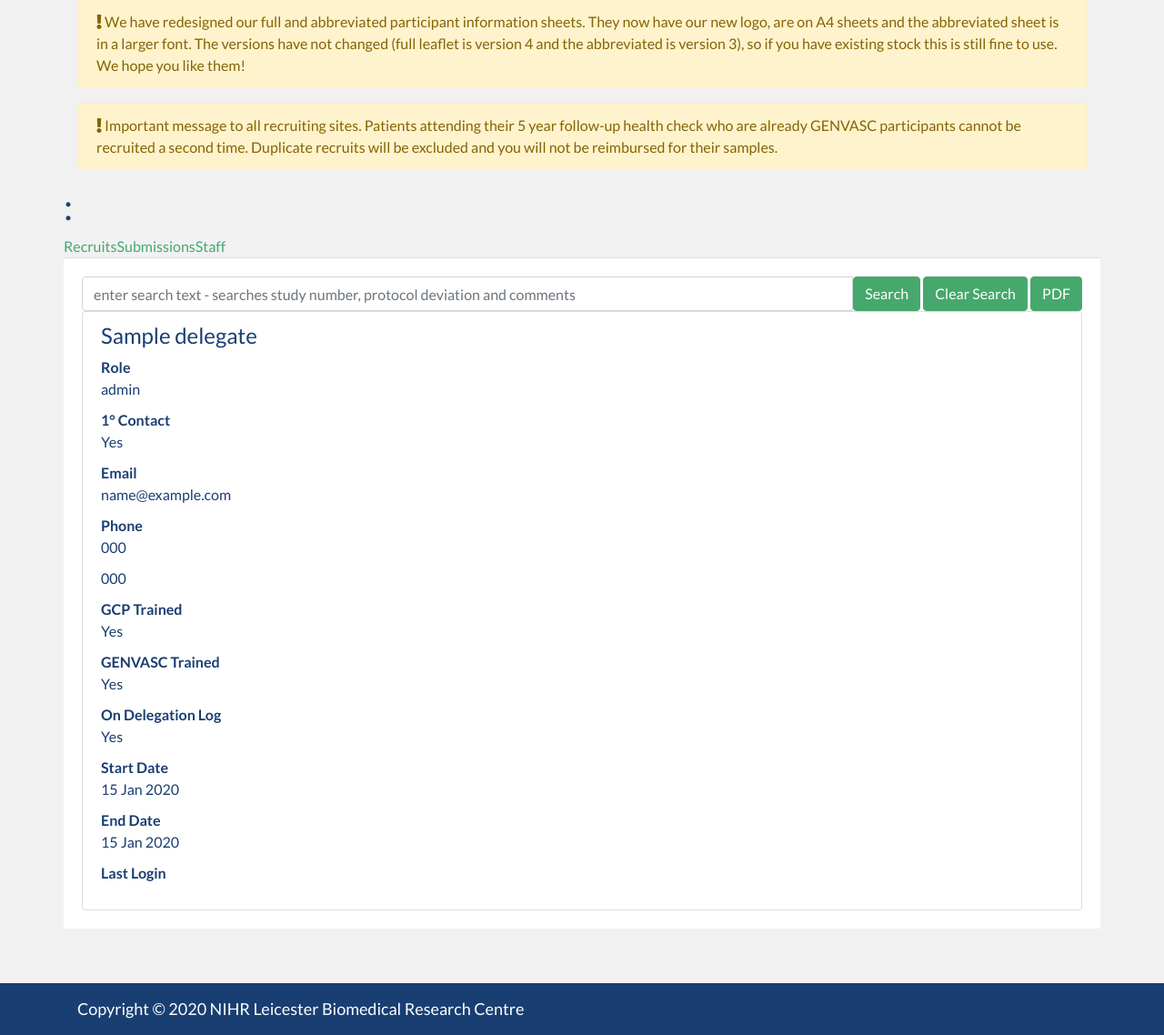
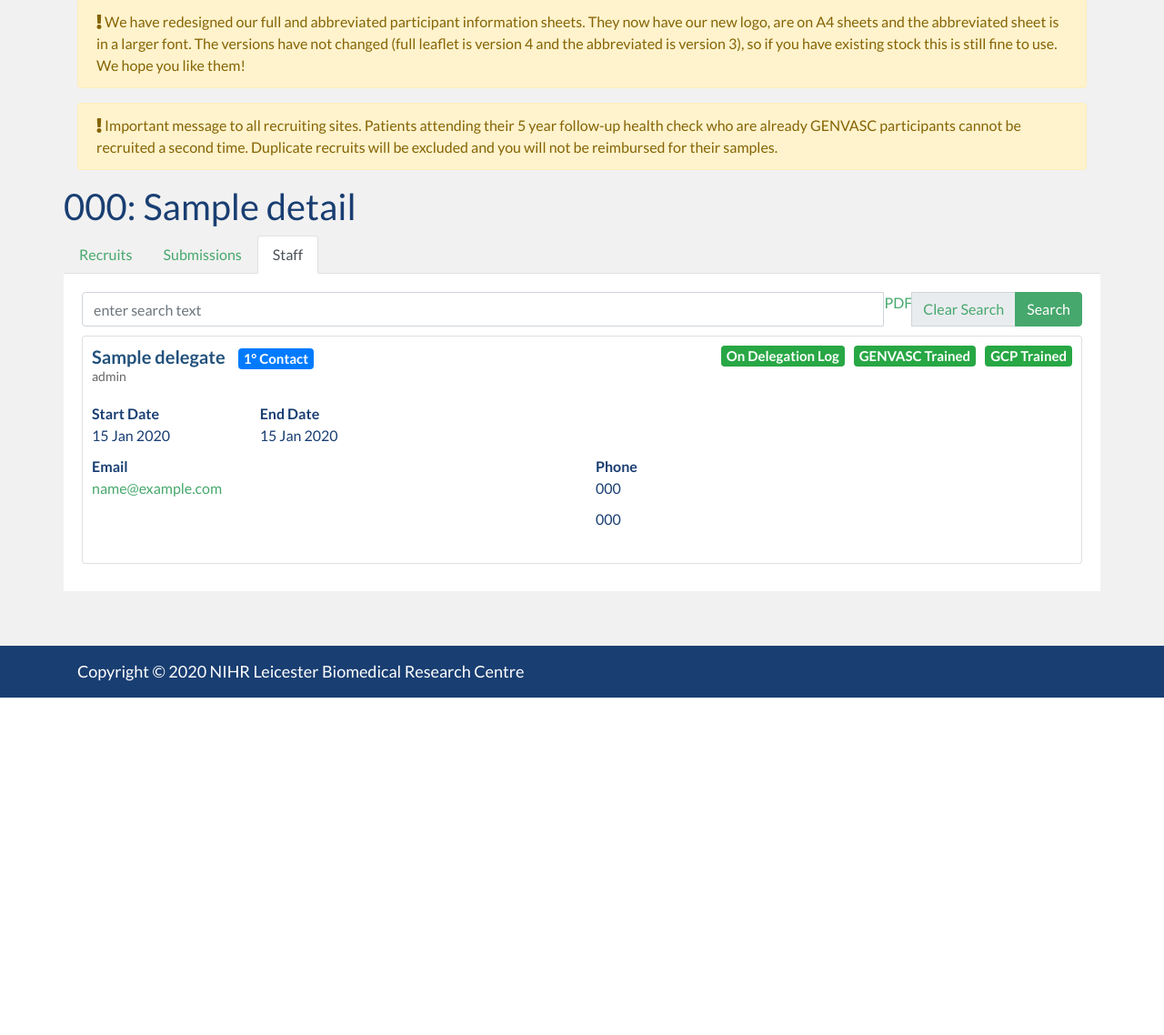
Before and after one commit to LCBRU/genvasc_portal_web, a Flask app: template portal/ui/templates/practices/delegates/index.html in a window 1280 px wide. Shown: the part 164-1302 px from the top of the page at 91% size. After the commit the page ends 931 px from the top, so only its background shows below. Run offline with Flask 2, Linux system fonts and the light colour scheme; the template is opened without the code that fills it: values that come from a table or form of the project are taken from there, others are empty; tables that the repository leaves empty hold one stand-in row (values such as "Sample post"); parts of the project's set-up code (start-up, migrations or seed data) failed here and were passed over; some libraries are stand-ins or nearby versions.

```diff
--- a/portal/config.py
+++ b/portal/config.py
@@ -8,6 +8,7 @@ load_dotenv()
 
 class BaseConfig(object):
     MAIL_SERVER = os.environ['MAIL_SERVER']
+    MAIL_DEBUG =  os.environ['MAIL_DEBUG']
     SECURITY_EMAIL_SENDER = os.environ['LCBRUIT_EMAIL_ADDRESS']
 
     SECRET_KEY = os.environ['GGPP_FLASK_SECRET_KEY']
--- a/portal/models.py
+++ b/portal/models.py
@@ -153,7 +153,8 @@ class Recruit(db.Model):
     status = db.Column(db.String(100))
     nhs_number = db.Column(db.String(20), nullable=False)
     study_id = db.Column(db.String(100))
-    practice_code = db.Column(db.String(100), nullable=True)
+    practice_code = db.Column(db.String(100), db.ForeignKey(Practice.code), nullable=True)
+    practice = db.relationship(Practice)
     first_name = db.Column(db.String(100))
     last_name = db.Column(db.String(100))
     date_of_birth = db.Column(db.Date, nullable=False)
@@ -174,7 +175,7 @@ class Recruit(db.Model):
         return '{} {}'.format(
             self.invoice_year or '',
             self.invoice_quarter or '',
-        )
+        ).strip()
 
 
 class Delegate(db.Model):
--- a/portal/static/css/main.css
+++ b/portal/static/css/main.css
@@ -231,28 +231,6 @@ dd {
   font-size: 20px;
 }
 
-.upload_details {
-  padding: 10px;
-}
-
-.upload_details header {
-  padding-bottom: 20px;
-}
-
-.upload_details h1 {
-  font-size: 20px;
-  color: #23527c;
-  font-weight: bold;
-  margin: 0;
-}
-
-.upload_details h2 {
-  font-size: 14px;
-  color: #666;
-  margin: 0;
-
-}
-
 .login-form {
   position: absolute;
   top: 50%;
@@ -290,6 +268,36 @@ a.fas, a.fas:link, a.fas:hover {
   cursor: pointer;
 }
 
+.list-group {
+  padding-top: 10px;
+  padding-bottom: 10px;
+}
+
+.list-group-item {
+  padding: 10px;
+}
+
+.list-group-item header {
+  padding-bottom: 20px;
+}
+
+.list-group-item h1 {
+  font-size: 20px;
+  color: #23527c;
+  font-weight: bold;
+  margin: 0;
+}
+
+.list-group-item h2 {
+  font-size: 14px;
+  color: #666;
+  margin: 0;
+}
+
+.list-group-item .badge {
+  margin-left: 10px;
+}
+
 /** SPINNER CREATION **/
 
 .loader {
--- a/portal/templates/_formHelpers.html
+++ b/portal/templates/_formHelpers.html
@@ -1,6 +1,6 @@
 {% macro render_field(field, label=None) %}
   <div class="row">
-    <div class="form-group{% if field.errors %} has-error{%endif%} col-md-offset-1 col-md-10">
+    <div class="form-group{% if field.errors %} has-error{%endif%} col-md-12">
         {% if field.type == "HiddenField" or field.type == "CSRFTokenField" %}
         {% elif field.type == "BooleanField" %}
             {{ field.label(class="control-label", text=label) }}{{ render_checkbox_field_control(field, **kwargs) }}
@@ -29,11 +29,13 @@
 {% endmacro %}
 
 
-{% macro render_button_bar(cancelview) %}
+{% macro render_button_bar(cancelview, submit_label="Save") %}
       <div class="form-group text-right">
           <div>
-              <a href="{{ url_for(cancelview) }}" class="btn btn-default" role="button">Cancel</a>
-              <button type="submit" class="btn btn-primary">Save</button>
+              {% if cancelview %}
+                <a href="{{ url_for(cancelview) }}" class="btn btn-default" role="button">Cancel</a>
+              {% endif %}
+              <button type="submit" class="btn btn-primary">{{ submit_label }}</button>
           </div>
       </div>
 {% endmacro %}
@@ -57,26 +59,35 @@
 {% endmacro %}
 
 
-{% macro render_search(searchForm, searchview, buttons={}, checkboxes={}) %}
+{% macro render_search(searchForm, searchview, placeholder='enter search text', buttons={}, checkboxes={}) %}
 <form method="GET" class="form-horizontal" action="{{ url_for(searchview, **kwargs) }}">
 
   <div class="input-group">
-      {{ searchForm.search(class="form-control", placeholder="enter search text - searches study number, protocol deviation and comments") | safe }}
-      {% for key, value in checkboxes.items() %}
-        <span class="input-group-addon">
-            <input type="checkbox" id="{{ key }}" aria-label="{{ value }}">
-            <span>{{ value }}</span>
+      {{ searchForm.search(class="form-control", placeholder=placeholder) | safe }}
+      {% for field in searchForm %}
+        {% if field.type == "BooleanField" %}
+          <div class="input-group-append">
+            <div class="input-group-text">
+              {{ field(**kwargs)|safe }}
+              {{ field.label.text }}
+            </div>
+          </div>
+          {% endif %}
+      {% endfor %}
+      {% for key, value in buttons.items() %}
+        <a href="{{ url_for(value, **kwargs) }}">{{ key }}</a>
+      {% endfor %}
+
+      <div class="input-group-append">
+        <span class="input-group-text">
+            <a href="{{ url_for(searchview, **kwargs) }}">Clear Search</a>
         </span>
-      {% endfor %}
-      <div class="input-group-btn">
+      </div>
+      <div class="input-group-append">
         <button type="submit" class="btn btn-primary">Search</button>
-        <a class="btn btn-primary" href="{{ url_for(searchview, **kwargs) }}">Clear Search</a>
+      </div>
 
-        {% for key, value in buttons.items() %}
-          <a class="btn btn-primary" href="{{ url_for(value, **kwargs) }}">{{ key }}</a>
-        {% endfor %}
-      </div>
-  </div>
+    </div>
 </form>
 {% endmacro %}
 
@@ -85,27 +96,27 @@
   {% if pagination.pages > 1 %}
     <ul class="pagination">
     {% if pagination.has_prev %}
-      <li><a href="{{ url_for(endpoint, page=pagination.prev_num, **kwargs) }}" rel="prev">Previous</a></li>
+      <li class="page-item"><a class="page-link" href="{{ url_for(endpoint, page=pagination.prev_num, **kwargs) }}" rel="prev">Previous</a></li>
     {% else %}
-      <li class="disabled"><a>Previous</a></li>
+      <li class="page-item disabled"><a class="page-link">Previous</a></li>
     {% endif %}
 
     {%- for page in pagination.iter_pages(left_edge=1, left_current=2, right_current=3, right_edge=1) %}
       {% if page %}
         {% if page != pagination.page %}
-          <li><a href="{{ url_for(endpoint, page=page, **kwargs) }}">{{ page }}</a></li>
+          <li class="page-item"><a class="page-link" href="{{ url_for(endpoint, page=page, **kwargs) }}">{{ page }}</a></li>
         {% else %}
-          <li class="active"><a>{{ page }}</a></li>
+          <li class="page-item active"><a class="page-link">{{ page }}</a></li>
         {% endif %}
       {% else %}
-        <li class="disabled"><a>…</a></li>
+        <li class="page-item disabled"><a class="page-link">…</a></li>
       {% endif %}
     {%- endfor %}
 
     {% if pagination.has_next %}
-      <li><a href="{{ url_for(endpoint, page=pagination.next_num, **kwargs) }}" rel="next">Next</a></li>
+      <li class="page-item"><a class="page-link" href="{{ url_for(endpoint, page=pagination.next_num, **kwargs) }}" rel="next">Next</a></li>
     {% else %}
-      <li class="disabled"><a>Next</a></li>
+      <li class="page-item disabled"><a class="page-link">Next</a></li>
     {% endif %}
     </ul>
   {% endif %}
--- a/portal/ui/templates/practices/_practice_base.html
+++ b/portal/ui/templates/practices/_practice_base.html
@@ -3,19 +3,23 @@
 
 {% block content %}
 
-  <div class="page-header">
-    <h1>{{ practice_registration.practice.code }}: {{ practice_registration.practice.name }}</h1>
-  </div>
+    <h1>{{ practice.code }}: {{ practice.name }}</h1>
 
     <ul class="nav nav-tabs">
-    <li role="presentation" {% if tab == 'recruits' %}class="active"{% endif %}>
-      <a href="{{ url_for('ui.recruits_index', code=practice_registration.code) }}"><span class="glyphicon glyphicon-heart-empty" aria-hidden="true"> Recruits</span></a>
+      <li class="nav-item">
+        <a class="nav-link {% if tab == 'recruits' %}active{% endif %}" href="{{ url_for('ui.recruits_index', code=practice.code) }}">
+          <span class="glyphicon glyphicon-heart-empty" aria-hidden="true"> Recruits</span>
+       </a>
       </li>
-    <li role="presentation" {% if tab == 'reimbursements' %}class="active"{% endif %}>
-      <a href="{{ url_for('ui.reimbursements_index', code=practice_registration.code) }}"><span class="glyphicon glyphicon-gbp" aria-hidden="true"> Submissions</span></a>
+      <li class="nav-item">
+        <a class="nav-link {% if tab == 'reimbursements' %}active{% endif %}" href="{{ url_for('ui.reimbursements_index', code=practice.code) }}">
+          <span class="glyphicon glyphicon-heart-empty" aria-hidden="true"> Submissions</span>
+       </a>
       </li>
-    <li role="presentation" {% if tab == 'delegates' %}class="active"{% endif %}>
-      <a href="{{ url_for('ui.delegates_index', code=practice_registration.code) }}"><span class="glyphicon glyphicon-user" aria-hidden="true"> Staff</span></a>
+      <li class="nav-item">
+        <a class="nav-link {% if tab == 'delegates' %}active{% endif %}" href="{{ url_for('ui.delegates_index', code=practice.code) }}">
+          <span class="glyphicon glyphicon-heart-empty" aria-hidden="true"> Staff</span>
+       </a>
       </li>
     </ul>
 
--- a/portal/ui/templates/practices/delegates/index.html
+++ b/portal/ui/templates/practices/delegates/index.html
@@ -5,60 +5,76 @@
 {% block practice_content %}
 
 <div class="page-header">
-  {{ formhelper.render_search(searchForm, 'delegates_index',{'PDF': 'delegates_pdf'} , code=practice_registration.code) }}
+  {{ formhelper.render_search(searchForm, 'ui.delegates_index', buttons={'PDF': 'ui.delegates_pdf'} , code=practice.code) }}
 </div>
 
 <ul class="list-group">
   {% for d in delegates.items %}
     <li class="list-group-item">
-      <h4>{{ d.name }}</h4>
-        <dl>
-          <div>
-            <dt>Role</dt>
-            <dd>{{ d.role | blank_if_none}}</dd>
-          </div>
-          <div>
-            <dt>1&deg; Contact</dt>
-            <dd>{{ d.primary_contact_yn | yes_no }}</dd>
-          </div>
-          <div>
-            <dt>Email</dt>
-            <dd>{{ d.contact_email_add | blank_if_none}}</dd>
-          </div>
-          <div>
-            <dt>Phone</dt>
-            <dd>{{ d.gv_phone_a | blank_if_none}}</dd>
-            <dd>{{ d.gv_phone_b | blank_if_none}}</dd>
-          </div>
-          <div>
-            <dt>GCP Trained</dt>
-            <dd>{{ d.gcp_trained | yes_no }}</dd>
-          </div>
-          <div>
-            <dt>GENVASC Trained</dt>
-            <dd>{{ d.gv_trained | yes_no }}</dd>
-          </div>
-          <div>
-            <dt>On Delegation Log</dt>
-            <dd>{{ d.on_delegation_log_yn | yes_no }}</dd>
-          </div>
-          <div>
+      <header>
+        <h1>
+          <span>{{ d.name }}</span>
+
+          {% if d.primary_contact_yn %}
+            <span class="badge badge-primary">1&deg; Contact</span>
+          {% endif %}
+
+          {% if d.gcp_trained %}
+            <span class="float-right badge badge-success">GCP Trained</span>
+          {% else %}
+            <span class="float-right badge badge-danger">Not GCP Trained</span>
+          {% endif %}
+
+          {% if d.gv_trained %}
+            <span class="float-right badge badge-success">GENVASC Trained</span>
+          {% else %}
+            <span class="float-right badge badge-danger">Not GENVASC Trained</span>
+          {% endif %}
+
+          {% if d.on_delegation_log_yn %}
+            <span class="float-right badge badge-success">On Delegation Log</span>
+          {% else %}
+            <span class="float-right badge badge-danger">Not On Delegation Log</span>
+          {% endif %}
+
+        </h1>
+        <h2>{{ d.role | blank_if_none }}</h2>
+      </header>
+
+      <dl>
+        <div class="row">
+
+          <div class="col-sm-3 col-lg-2">
             <dt>Start Date</dt>
             <dd>{{ d.gv_start_del_log | date_format }}</dd>
           </div>
-          <div>
+
+          <div class="col-sm-3 col-lg-2">
             <dt>End Date</dt>
             <dd>{{ d.gv_end_del_log | date_format }}</dd>
           </div>
-          <div>
-            <dt>Last Login</dt>
-            <dd>{{ d.user.last_login_at | date_format }}</dd>
+
+        </div>
+        <div class="row">
+
+          <div class="col-sm-6">
+            <dt>Email</dt>
+            <dd><a href="mailto:{{ d.contact_email_add | blank_if_none }}">{{ d.contact_email_add | blank_if_none }}</a></dd>
           </div>
-        </dl>
+
+          <div class="col-sm-6">
+            <dt>Phone</dt>
+            <dd>{{ d.gv_phone_a | blank_if_none }}</dd>
+            <dd>{{ d.gv_phone_b | blank_if_none }}</dd>
+          </div>
+        </div>
+
+    </dl>
+
     </li>
   {% endfor %}
   </ul>
 
-{{ formhelper.render_pagination(delegates, 'delegates_index', search=searchForm.search.data, code=practice_registration.code) }}
+{{ formhelper.render_pagination(delegates, 'ui.delegates_index', search=searchForm.search.data, code=practice.code) }}
 
 {% endblock %}
--- a/portal/ui/templates/practices/delegates/pdf.html
+++ b/portal/ui/templates/practices/delegates/pdf.html
@@ -4,7 +4,7 @@
 <head>
   <meta charset="utf-8">
 
-  <title>{{ practice_registration.practice.name }}</title>
+  <title>{{ practice.practice.name }}</title>
 
   <style>
   	@page {
@@ -65,7 +65,7 @@
 
 <body>
 
-	<h1>{{ practice_registration.practice.name }}</h1>
+	<h1>{{ practice.practice.name }}</h1>
 	<h2>Staff</h2>
 
 	<table class="staff">
--- a/portal/ui/templates/practices/reimbursements/index.html
+++ b/portal/ui/templates/practices/reimbursements/index.html
@@ -21,14 +21,14 @@
 				<td>{{ r.invoice_quarter }}</td>
 				<td>{{ r.participants }}</td>
 				<td>
-					<a href="{{ url_for('reimbursements_participants', code=practice_registration.code, invoice_year=r.invoice_year, invoice_quarter=r.invoice_quarter) }}">Details</a>
-					<a href="{{ url_for('reimbursements_pdf', code=practice_registration.code, invoice_year=r.invoice_year, invoice_quarter=r.invoice_quarter) }}" target="_blank">PDF</a>
+					<a href="{{ url_for('ui.reimbursements_participants', code=practice.code, invoice_year=r.invoice_year, invoice_quarter=r.invoice_quarter) }}">Details</a>
+					<a href="{{ url_for('ui.reimbursements_pdf', code=practice.code, invoice_year=r.invoice_year, invoice_quarter=r.invoice_quarter) }}" target="_blank">PDF</a>
 				</td>
 			</tr>
 		{% endfor %}
 	</tbody>
 </table>
 
-{{ formhelper.render_pagination(reimbursements, 'reimbursements_index', code=practice_registration.code) }}
+{{ formhelper.render_pagination(reimbursements, 'ui.reimbursements_index', code=practice.code) }}
 
 {% endblock %}
--- a/portal/ui/templates/practices/reimbursements/participants.html
+++ b/portal/ui/templates/practices/reimbursements/participants.html
@@ -19,7 +19,7 @@
 		{% for p in participants.items %}
 			<tr>
 				<td>{{ p.full_name }}</td>
-				<td>{{ p.recruit.nhs_number }}</td>
+				<td>{{ p.nhs_number }}</td>
 				<td>{{ p.study_id }}</td>
 				<td>{{ p.status }}</td>
 				<td>{{ p.reimbursed_status }}</td>
@@ -28,6 +28,6 @@
 	</tbody>
 </table>
 
-{{ formhelper.render_pagination(participants, 'reimbursements_participants', code=practice_registration.code, invoice_year=invoice_year, invoice_quarter=invoice_quarter) }}
+{{ formhelper.render_pagination(participants, 'ui.reimbursements_participants', code=practice.code, invoice_year=invoice_year, invoice_quarter=invoice_quarter) }}
 
 {% endblock %}
--- a/portal/ui/templates/practices/reimbursements/pdf.html
+++ b/portal/ui/templates/practices/reimbursements/pdf.html
@@ -4,7 +4,7 @@
 <head>
   <meta charset="utf-8">
 
-  <title>{{ practice_registration.practice.name }} submission for {{ invoice_year }} {{ invoice_quarter }}</title>
+  <title>{{ practice.name }} submission for {{ invoice_year }} {{ invoice_quarter }}</title>
 
   <style>
   	@page {
@@ -73,7 +73,7 @@
 
 <body>
 
-	<h1>{{ practice_registration.practice.name }}</h1>
+	<h1>{{ practice.name }}</h1>
 	<h2>GENVASC Reimbursement Report for {{ invoice_quarter }} {{ invoice_year }}</h2>
 
 	<table class="totals">
@@ -107,7 +107,7 @@
 		<tbody>
 			{% for p in participants %}
 				<tr>
-					<td>{{ p.recruit.date_recruited | date_format }}</td>
+					<td>{{ p.date_recruited | date_format }}</td>
 					<td>{{ p.status }}</td>
 					<td>{{ p.full_name }}</td>
 					<td>{{ p.study_id }}</td>
```
Also changed, not shown: portal/security.py (+9 -8 lines), portal/ui/templates/practices/index.html (+16 -31 lines), portal/ui/templates/practices/recruits/index.html (+40 -35 lines), portal/ui/views/delegates.py (+17 -15 lines), portal/ui/views/practices.py (+17 -14 lines), portal/ui/views/recruits.py (+5 -5 lines), portal/ui/views/reimbursements.py (+20 -23 lines). Lines whose indentation alone changed are shown as unchanged.
